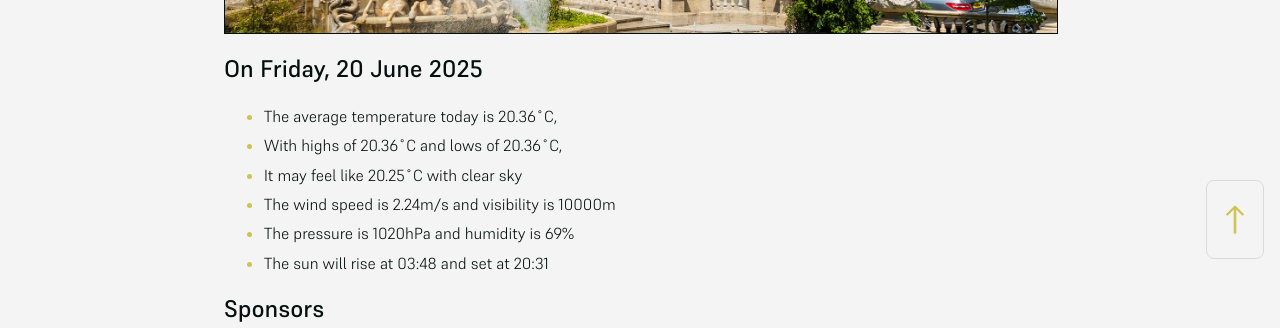
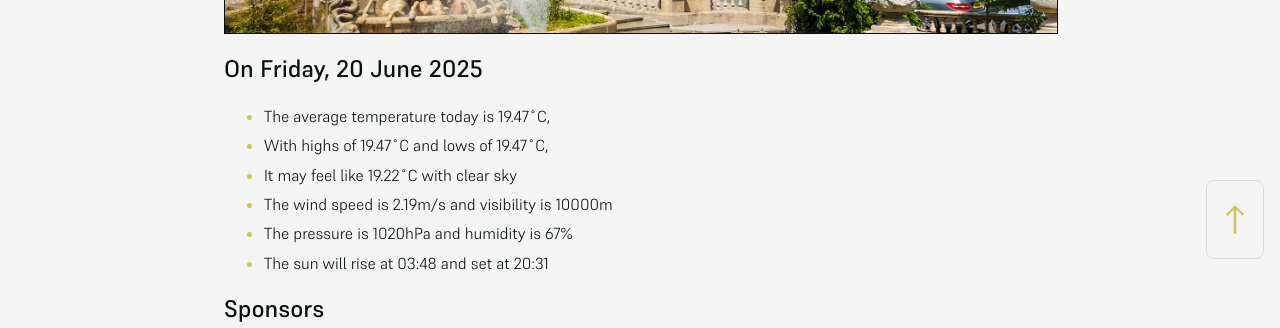
Before and after one commit to mat-0/cheltenham-open-data, a Jekyll site: the page built from index.md, in a window 1280 px wide. Shown: the part 625-953 px from the top of the page. Built offline with Jekyll 4.4.1, drawn with Linux system fonts in a browser that asks for light colours.

Commit message:
Updated 2025-06-20 22:58:04

```diff
--- a/index.md
+++ b/index.md
@@ -10,11 +10,11 @@ seo: Menu
 <!-- weather_marker starts -->
 ## On Friday, 20 June 2025
 
-- The average temperature today is 20.36˚C,
-- With highs of 20.36˚C and lows of 20.36˚C,
-- It may feel like 20.25˚C with clear sky
-- The wind speed is 2.24m/s and visibility is 10000m
-- The pressure is 1020hPa and humidity is 69%
+- The average temperature today is 19.47˚C,
+- With highs of 19.47˚C and lows of 19.47˚C,
+- It may feel like 19.22˚C with clear sky
+- The wind speed is 2.19m/s and visibility is 10000m
+- The pressure is 1020hPa and humidity is 67%
 - The sun will rise at 03:48 and set at 20:31
 
 <!-- weather_marker ends -->
```
Also changed, not shown: _data/flood.json (+4 -4 lines), _pages/news.md (+9 -9 lines).
